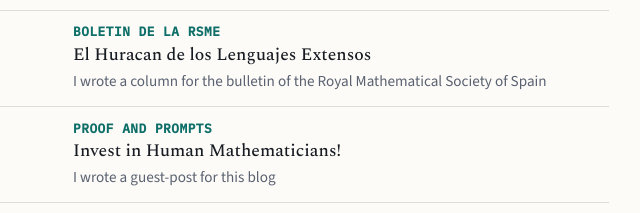
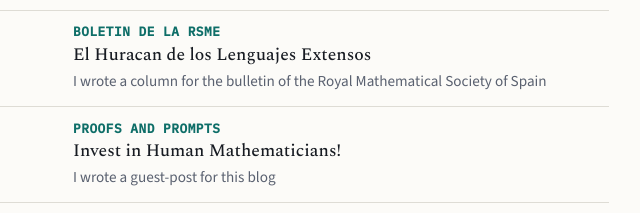
Before and after one commit to alozanoroble/alozanoroble.github.io, a plain HTML site: page media/index.html in a window 1280 px wide. Shown: the part 2805-3018 px from the top of the page, 367-1007 px from the left. Drawn offline with nearby package versions, Linux system fonts and the light colour scheme.

Commit message:
Media: fix Proofs and Prompts typo

```diff
--- a/media/index.html
+++ b/media/index.html
@@ -244,7 +244,7 @@ try { var t = localStorage.getItem("theme"); if (t === "light" || t === "dark")
     <li>
       <span class="md-date">Aug 31</span>
       <span class="md-body">
-      <span class="md-outlet">Proof and Prompts</span>
+      <span class="md-outlet">Proofs and Prompts</span>
       <a class="md-title" href="https://proofsandprompts.com/2026/08/31/invest-in-human-mathematicians/" rel="noopener">Invest in Human Mathematicians!</a>
       <span class="md-note">I wrote a guest-post for this blog</span>
       </span>
```
